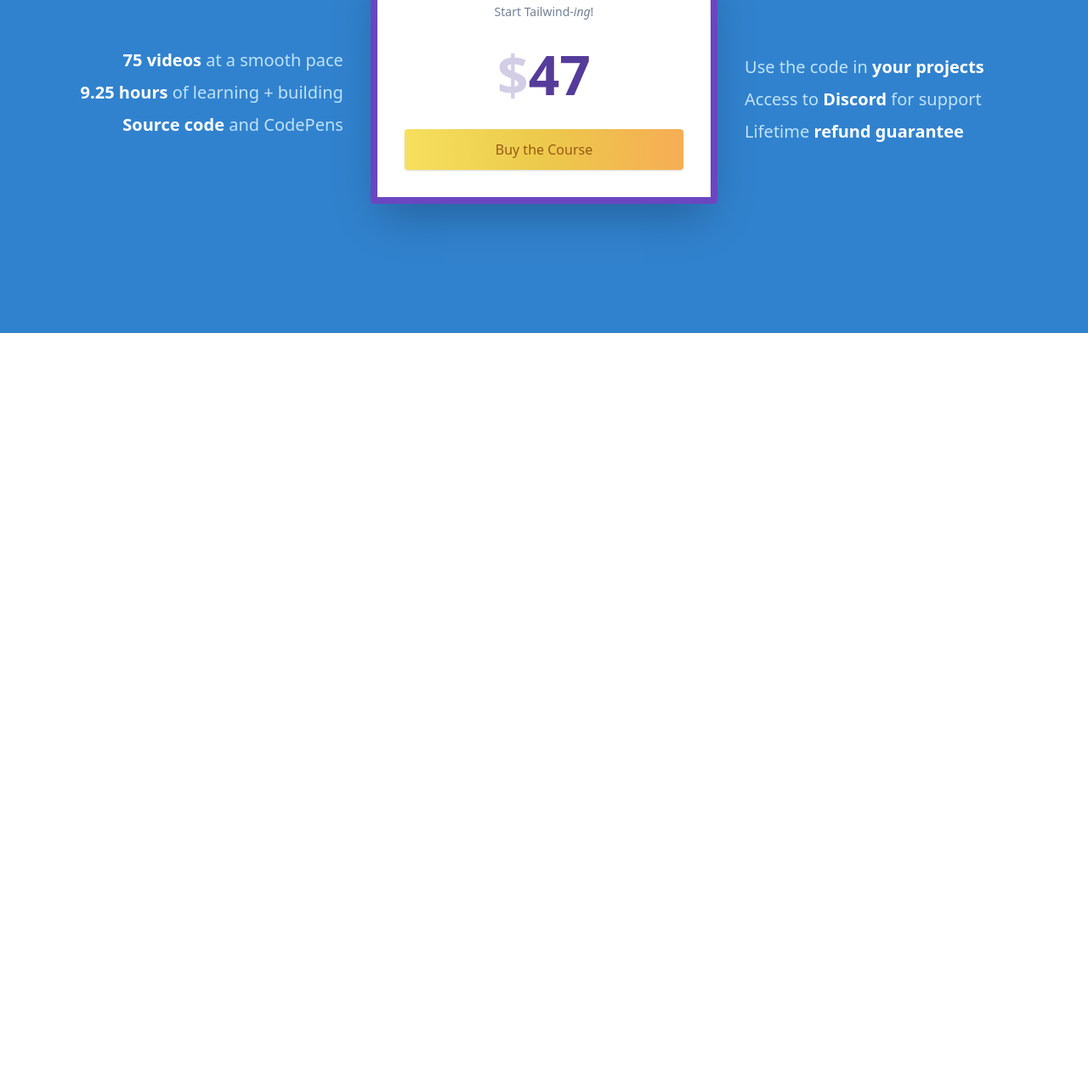
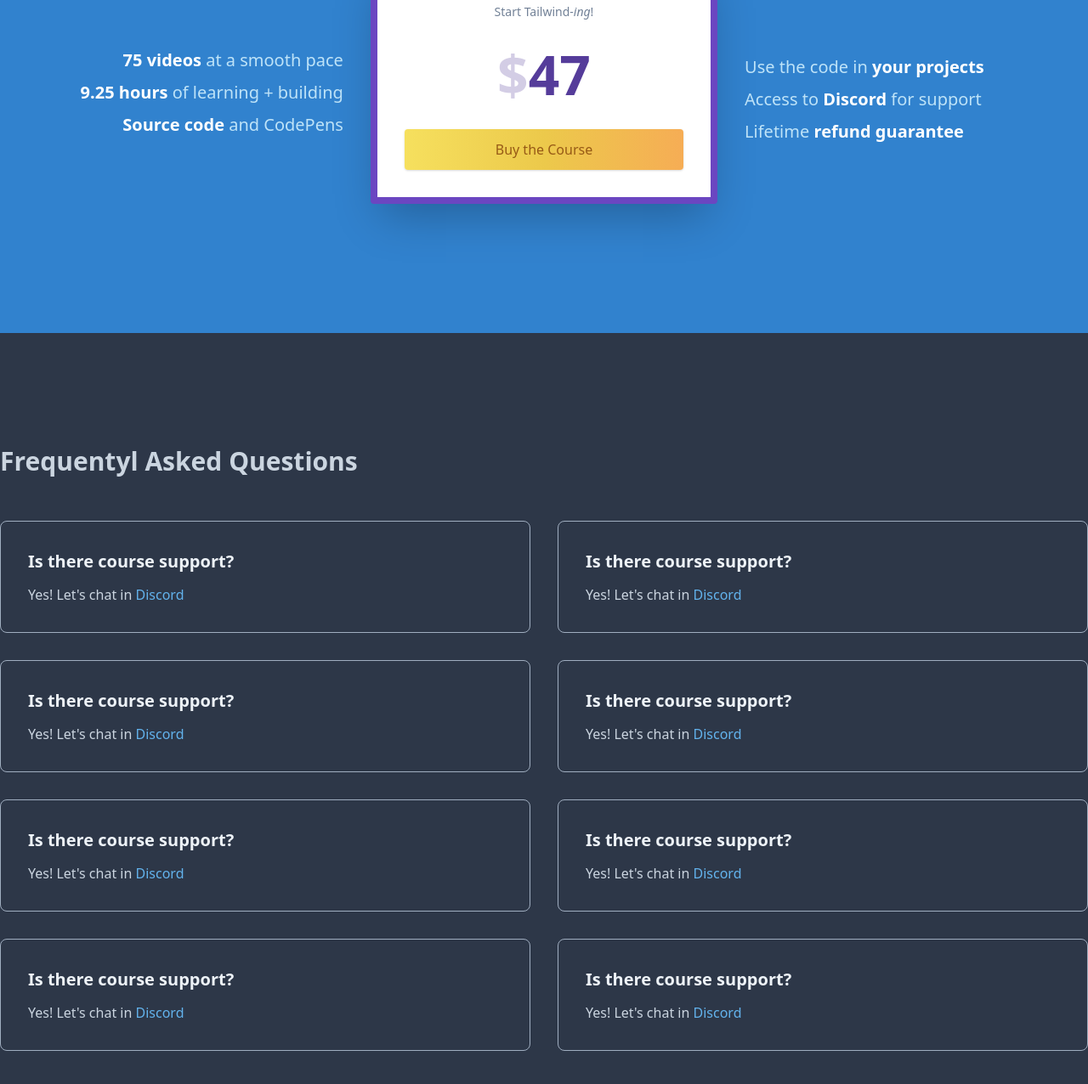
Before and after one commit to matthcarson01/beginner-tailwind-site, a website built with Parcel: page src/index.html in a window 1280 px wide. Shown: the part 4517-5793 px from the top of the page at 85% size. Before the commit the page ends 4909 px from the top, so only its background shows below. Built offline with nearby package versions, Linux system fonts and the light colour scheme.

Commit message:
added FAQ Section

```diff
--- a/src/index.html
+++ b/src/index.html
@@ -382,6 +382,46 @@
     </div>
     <!-- ====================-->
     <!-- FAQ ====================-->
+    <div class="bg-gray-800 py-32 text-gray-400">
+        <div class="container mx-auto px-6 lg:px-0">
+            <h2 class="text-3xl font-bold mb-12">Frequentyl Asked Questions</h2>
+            <!-- grid of questions -->
+            <div class="grid grid-col-1 lg:grid-cols-2 gap-4 lg:gap-8">
+                <div class="p-8 border border-gray-500 rounded-lg">
+                    <h3 class="mb-3 text-gray-200 font-bold text-xl">Is there course support?</h3>
+                    <p>Yes! Let's chat in <a href="#" class="text-blue-400 hover:underline">Discord</a></p>
+                </div>
+                <div class="p-8 border border-gray-500 rounded-lg">
+                    <h3 class="mb-3 text-gray-200 font-bold text-xl">Is there course support?</h3>
+                    <p>Yes! Let's chat in <a href="#" class="text-blue-400 hover:underline">Discord</a></p>
+                </div>
+                <div class="p-8 border border-gray-500 rounded-lg">
+                    <h3 class="mb-3 text-gray-200 font-bold text-xl">Is there course support?</h3>
+                    <p>Yes! Let's chat in <a href="#" class="text-blue-400 hover:underline">Discord</a></p>
+                </div>
+                <div class="p-8 border border-gray-500 rounded-lg">
+                    <h3 class="mb-3 text-gray-200 font-bold text-xl">Is there course support?</h3>
+                    <p>Yes! Let's chat in <a href="#" class="text-blue-400 hover:underline">Discord</a></p>
+                </div>
+                <div class="p-8 border border-gray-500 rounded-lg">
+                    <h3 class="mb-3 text-gray-200 font-bold text-xl">Is there course support?</h3>
+                    <p>Yes! Let's chat in <a href="#" class="text-blue-400 hover:underline">Discord</a></p>
+                </div>
+                <div class="p-8 border border-gray-500 rounded-lg">
+                    <h3 class="mb-3 text-gray-200 font-bold text-xl">Is there course support?</h3>
+                    <p>Yes! Let's chat in <a href="#" class="text-blue-400 hover:underline">Discord</a></p>
+                </div>
+                <div class="p-8 border border-gray-500 rounded-lg">
+                    <h3 class="mb-3 text-gray-200 font-bold text-xl">Is there course support?</h3>
+                    <p>Yes! Let's chat in <a href="#" class="text-blue-400 hover:underline">Discord</a></p>
+                </div>
+                <div class="p-8 border border-gray-500 rounded-lg">
+                    <h3 class="mb-3 text-gray-200 font-bold text-xl">Is there course support?</h3>
+                    <p>Yes! Let's chat in <a href="#" class="text-blue-400 hover:underline">Discord</a></p>
+                </div>
+            </div>
+        </div>
+    </div>
     <!-- ====================-->
 
 
```
